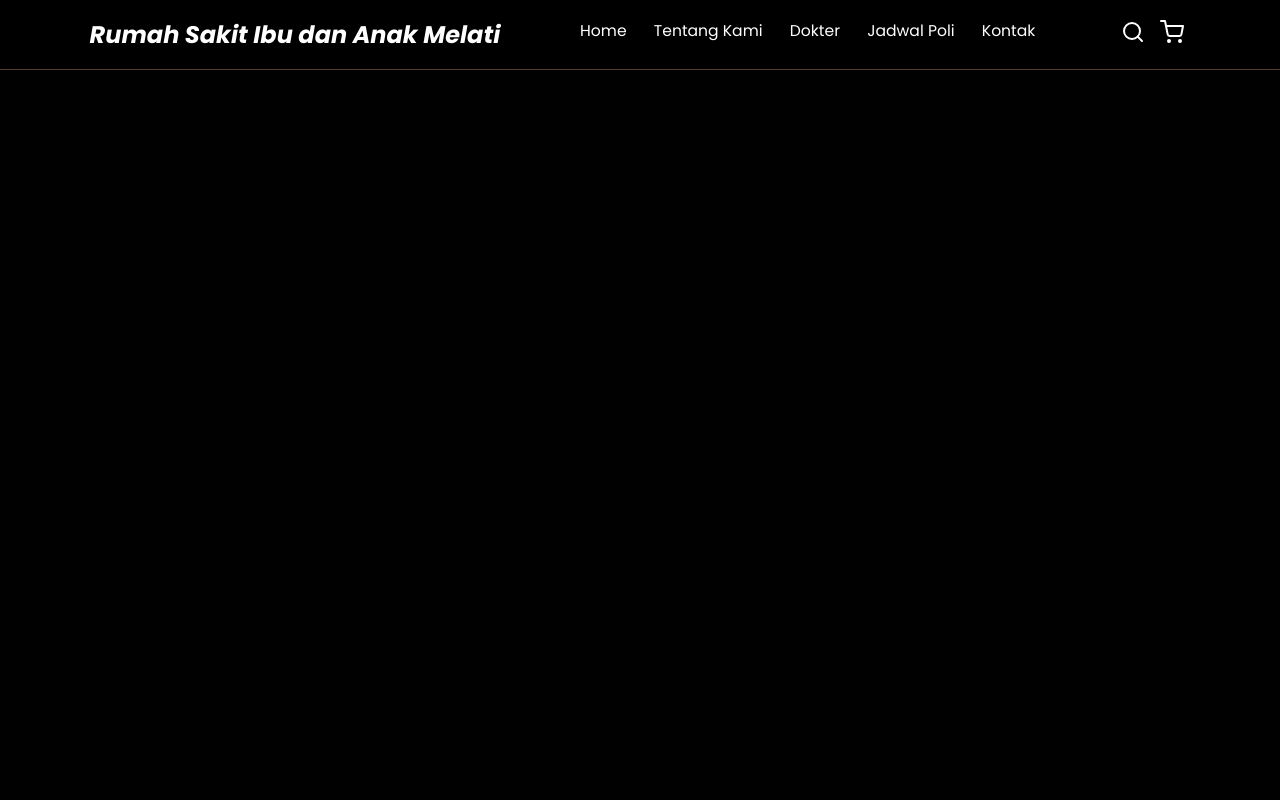
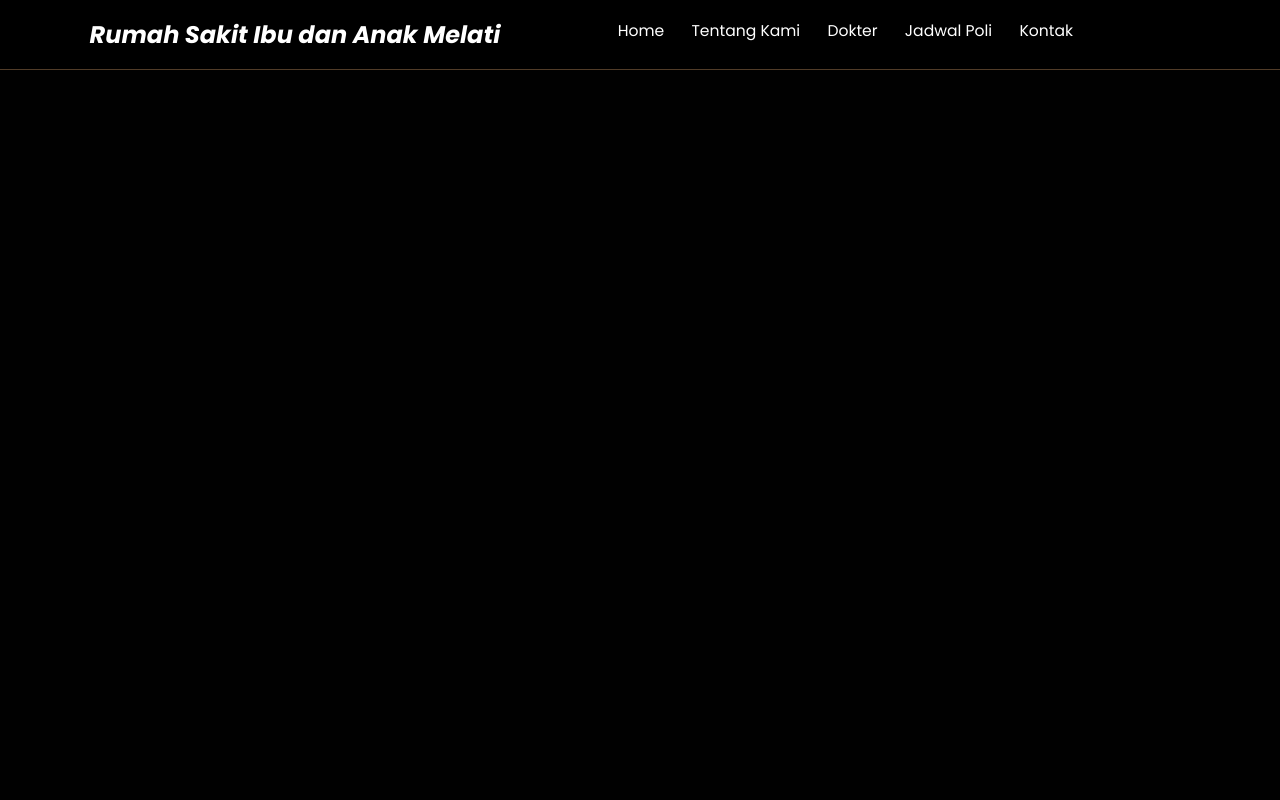
Before and after one commit to Ojihere/Try_web_melati, a plain HTML site: page index.html in a window 1280 px wide. Shown: the top 800 px of the page. Drawn offline with nearby package versions, Linux system fonts and the light colour scheme.

Commit message:
menghapus logo search dan keranjang

```diff
--- a/index.html
+++ b/index.html
@@ -35,8 +35,6 @@
     </div>
 
     <div class="navbar-extra">
-      <a href="#" id="search-button"><i data-feather="search"></i></a>
-      <a href="#" id="shopping-cart-button"><i data-feather="shopping-cart"></i></a>
       <a href="#" id="hamburger-menu"><i data-feather="menu"></i></a>
     </div>
 
```
